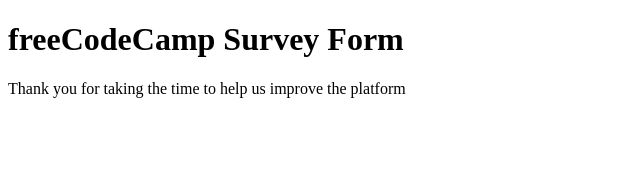
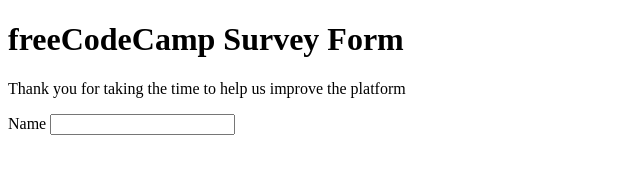
Before and after one commit to mirouhml/microverse-coding-trial-with-ezekiel, a plain HTML site: page index.html in a window 1280 px wide. Shown: the whole page, without its empty margins (0-640 px from the left). Drawn offline with Linux system fonts and the light colour scheme.

Commit message:
User stories 3 & 4.

```diff
--- a/index.html
+++ b/index.html
@@ -2,7 +2,7 @@
 <html lang="en">
   <head>
     <meta charset="UTF-8">
-    <title>Fork Me! FCC: Test Suite Template</title>
+    <title>Responsive Survey Form</title>
     <link rel="stylesheet" href="css/style.css">
   </head>
 
@@ -12,10 +12,14 @@
     <div id="header">
       <div id="head-title">
         <h1 id="title">freeCodeCamp Survey Form</h1>
-        <p id="description">Thank you for taking the time to help us improve the platform
-
-        </p>
+        <p id="description">Thank you for taking the time to help us improve the platform</p>
       </div>
+    </div>
+    <div id="survey">
+      <form id="survey-form">
+        <label>Name</label>
+        <input type="text" id="name" required></input>
+      </form>
     </div>
 
     <script  src="js/index.js"></script>
```
